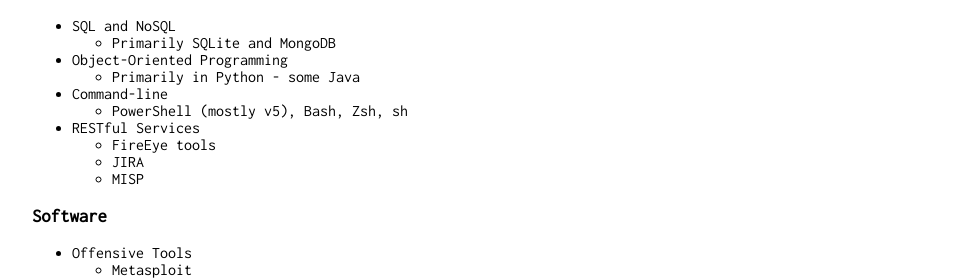
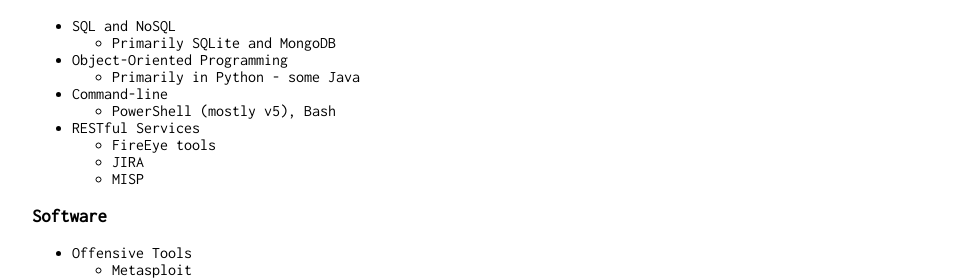
Before and after one commit to infosec-intern/infosec-intern.github.io, a Jekyll site: the page built from cv.html, in a window 1280 px wide. Shown: the part 711-991 px from the top of the page, without its empty margins (160-1118 px from the left). Built offline with Jekyll 4.4.1, drawn with Linux system fonts in a browser that asks for light colours.

Commit message:
removed redundant unix shells

```diff
--- a/cv.html
+++ b/cv.html
@@ -51,7 +51,7 @@ title: Infosec Intern CV
             </li>
             <li id="command-line">Command-line
                 <ul>
-                    <li>PowerShell (mostly v5), Bash, Zsh, sh</li>
+                    <li>PowerShell (mostly v5), Bash</li>
                 </ul>
             </li>
             <li id="restful-services">RESTful Services
```
